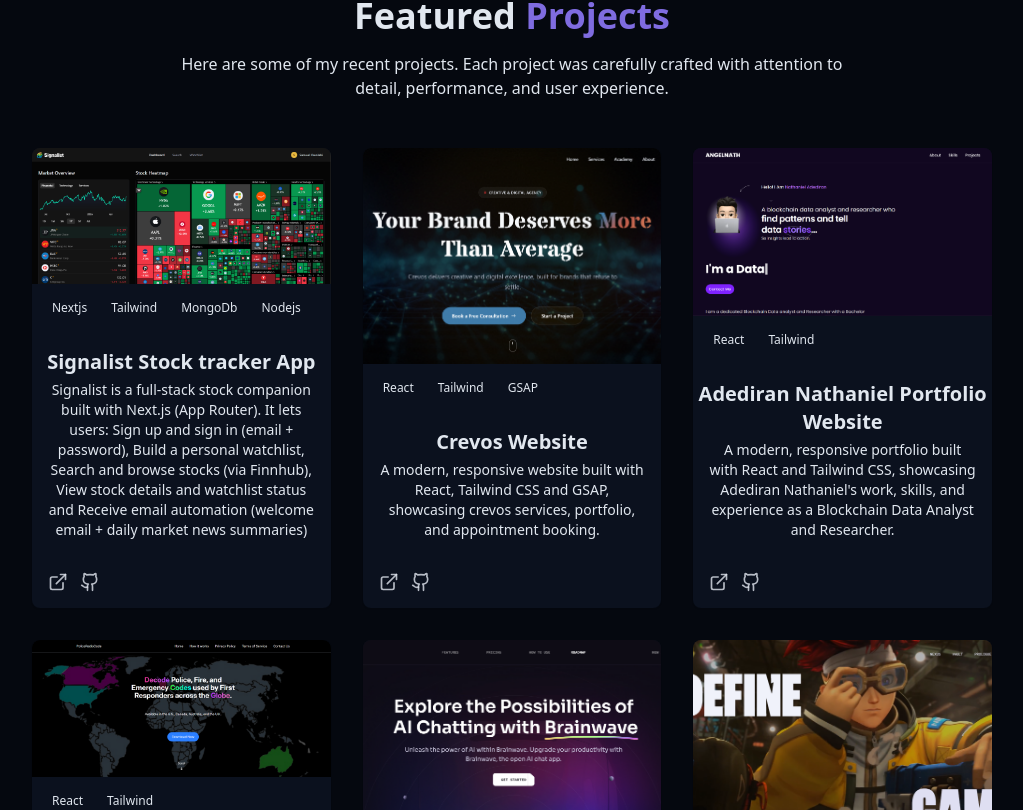
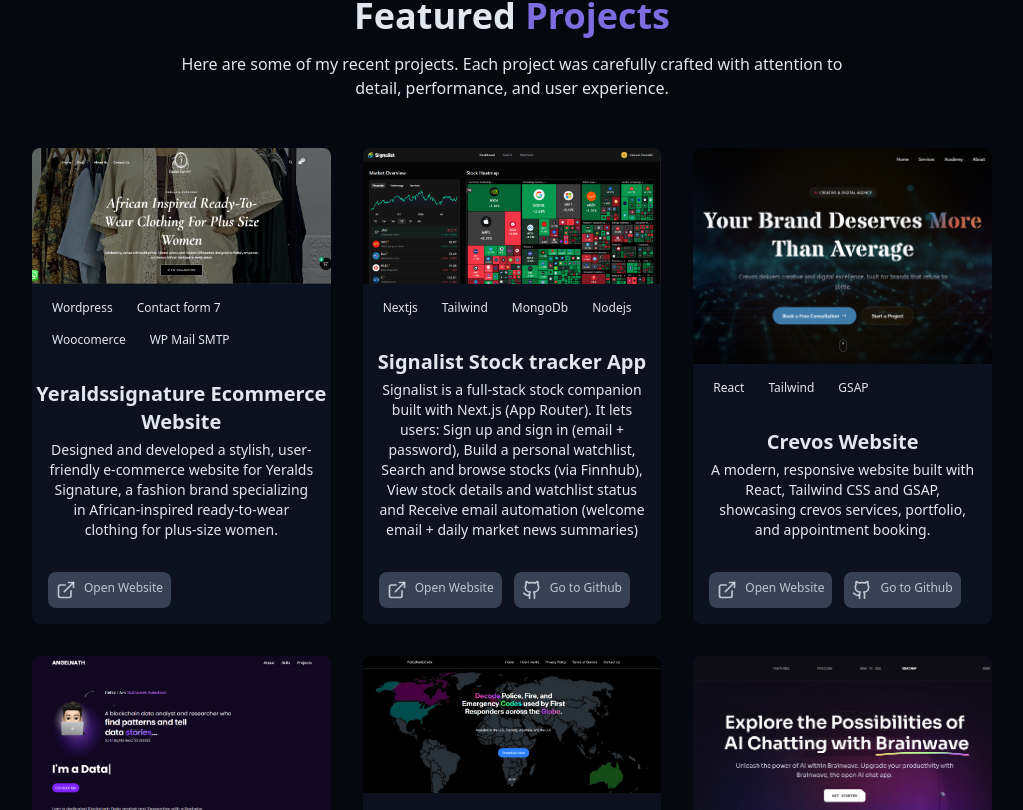
Before and after one commit to Snofts/Snofts-portfolio-website, a React (Vite) app: page / in a window 1280 px wide. Shown: the part 2870-3680 px from the top of the page, without its empty margins (128-1151 px from the left). Built offline with nearby package versions, Linux system fonts and the light colour scheme.

Commit message:
Project card now clickable and button had been added

```diff
--- a/src/components/ProjectSection.jsx
+++ b/src/components/ProjectSection.jsx
@@ -1,7 +1,18 @@
 import React, { useState } from "react";
 import { ArrowRight, ExternalLink, Github } from "lucide-react";
+import { useNavigate } from "react-router-dom";
 
 const projects = [
+  {
+    id: 1,
+    title: "Yeraldssignature Ecommerce Website",
+    description:
+      "Designed and developed a stylish, user-friendly e-commerce website for Yeralds Signature, a fashion brand specializing in African-inspired ready-to-wear clothing for plus-size women.",
+    image: "/projects/Yeraldssignature.png",
+    tags: ["Wordpress", "Contact form 7", "Woocomerce", "WP Mail SMTP"],
+    demoUrl: "https://yeraldssignature.com/",
+    // githubUrl: "https://github.com/Snofts/Signalist_stock-tracker-app.git",
+  },
   {
     id: 1,
     title: "Signalist Stock tracker App",
@@ -70,7 +81,7 @@ const projects = [
     image: "/projects/Phenz.png",
     tags: ["Wordpress", "Html", "CSS", "JS"],
     demoUrl: "https://phenz.shop",
-    githubUrl: "#",
+    // githubUrl: "#",
   },
   {
     id: 8,
@@ -90,7 +101,7 @@ const projects = [
     image: "/projects/poshsafety.png",
     tags: ["Wordpress", "HTML", "CSS", "JS"],
     demoUrl: "https://app.poshsafety.com/dominium/",
-    githubUrl: "#",
+    // githubUrl: "#",
   },
   {
     id: 10,
@@ -128,6 +139,7 @@ const ProjectSection = () => {
   const [showAll, setShowAll] = useState(false);
 
   const displayedProjects = showAll ? projects : projects.slice(0, 6);
+  const navigate = useNavigate();
 
   return (
     <section id="projects" className="py-24 px-4 relative">
@@ -144,6 +156,9 @@ const ProjectSection = () => {
             <div
               key={key}
               className="flex flex-col justify-between group bg-card rounded-lg overflow-hidden shadow-xs card-hover"
+              onClick={() => {
+                window.open(project.demoUrl, "_blank", "noopener,noreferrer");
+              }}
             >
               <div className="h-[50%] overflow-hidden">
                 <img
@@ -172,17 +187,21 @@ const ProjectSection = () => {
                   <a
                     href={project.demoUrl}
                     target="_blank"
-                    className="text-foreground/80 hover:text-primary transition-colors duration-300"
+                    className="flex justify-center align-center text-xs text-foreground/80 hover:text-primary transition-colors duration-300 bg-gray-700 rounded-lg p-2"
                   >
                     <ExternalLink size={20} />
+                    <p className="ml-2">Open Website</p>
                   </a>
+                  {project.githubUrl && (
                     <a
                       href={project.githubUrl}
                       target="_blank"
-                    className="text-foreground/80 hover:text-primary transition-colors duration-300"
+                      className="flex justify-center align-center text-xs  text-foreground/80 hover:text-primary transition-colors duration-300 bg-gray-700 rounded-lg p-2"
                     >
                       <Github size={20} />
+                      <p className="ml-2">Go to Github</p>
                     </a>
+                  )}
                 </div>
               </div>
             </div>
```
Also changed, not shown: public/projects/Yeraldssignature.png (added). Lines whose indentation alone changed are shown as unchanged.
